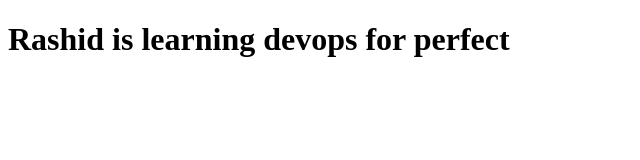
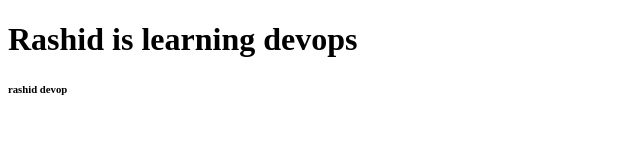
Before and after one commit to Rashidhassain/My-Project, a plain HTML site: page hassain2.html in a window 1280 px wide. Shown: the whole page, without its empty margins (0-640 px from the left). Drawn offline with Linux system fonts and the light colour scheme.

Commit message:
third commit

```diff
--- a/hassain2.html
+++ b/hassain2.html
@@ -6,6 +6,7 @@
     <title>Document</title>
 </head>
 <body>
-    <h1>Rashid is learning devops for perfect</h1>
+    <h1>Rashid is learning devops</h1>
+    <h6>rashid devop</h6>
 </body>
 </html>
```
